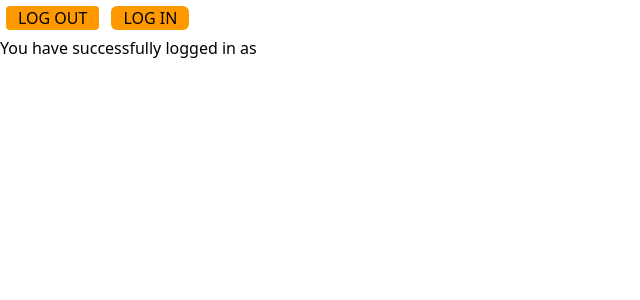
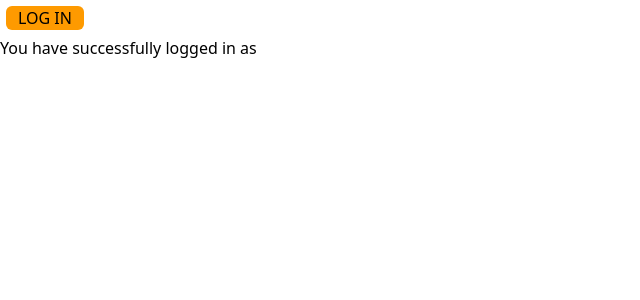
Before and after one commit to sammyyaws/react-tutorials, a React (Vite) app: page / in a window 1280 px wide. Shown: the top 300 px of the page, without its empty margins (0-640 px from the left). Built offline with nearby package versions, Linux system fonts and the light colour scheme.

Commit message:
UPdate:Type assertion is used in instances of having null initial value for the useState hook,since we know te value will eventually change

```diff
--- a/src/components/StatesTyping/User.tsx
+++ b/src/components/StatesTyping/User.tsx
@@ -7,18 +7,14 @@ const userData={
 }
 
 function User() {
-const [LogState,setLogState]=useState<userDataType|null>(null)
+const [LogState,setLogState]=useState<userDataType>({} as userDataType )
 const handleLogin=()=>{
 setLogState(userData)
-}
-const handleLogout=()=>{
-setLogState(null)
 }
 
   return (
     <div>
-      <button className="px-3 m-1.5 rounded-sm bg-amber-500" onClick={handleLogout}> LOG OUT</button>
-      <button className="px-3 m-1.5 rounded-md bg-amber-500"  onClick={handleLogin}> LOG IN</button>
+         <button className="px-3 m-1.5 rounded-md bg-amber-500"  onClick={handleLogin}> LOG IN</button>
 {/**since Logstate has two possible  types
  * when accessing the state property we have to us ethe optional operator ? */}
 <div>You have successfully logged in as {LogState?.name}</div>
```
